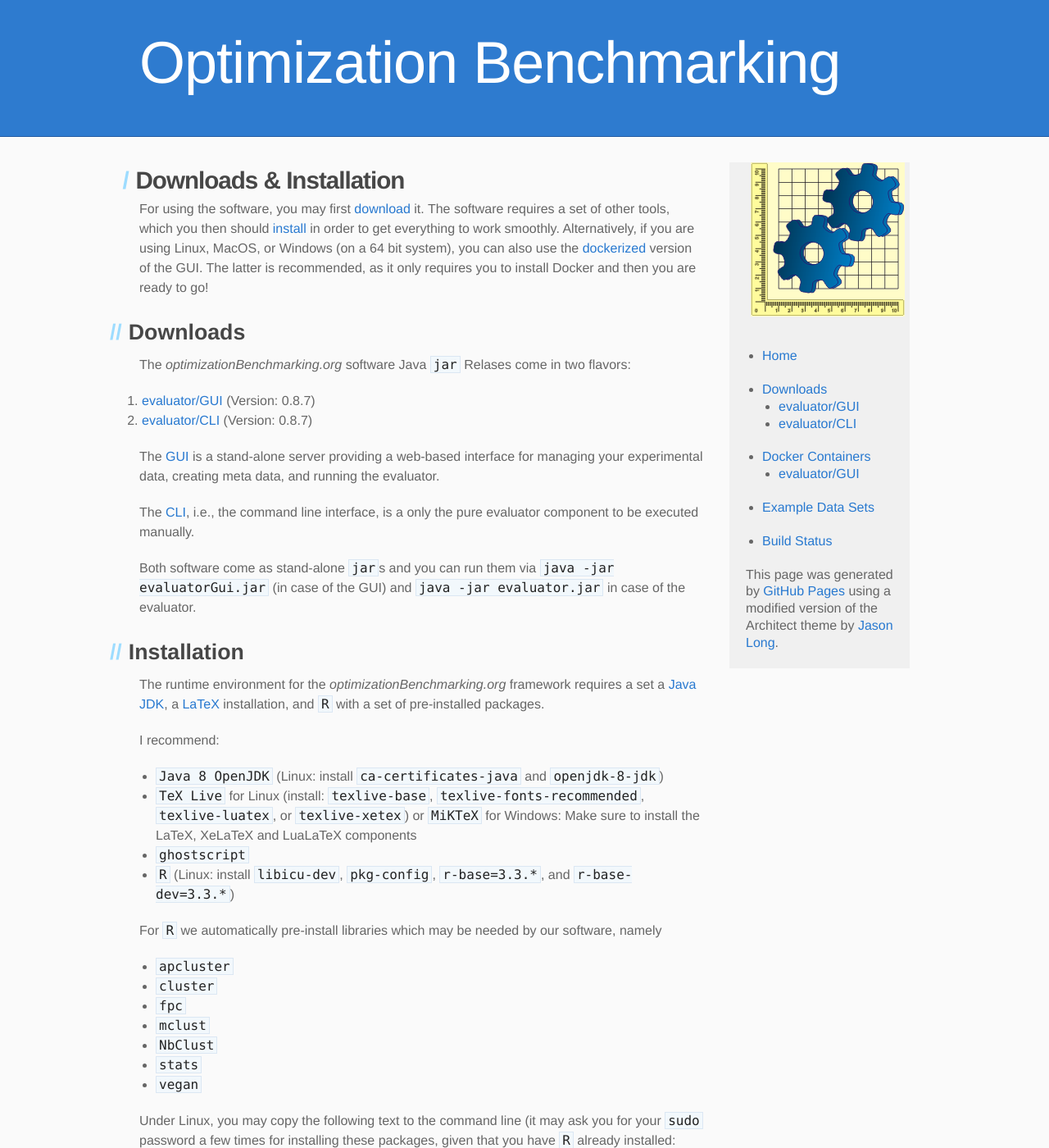
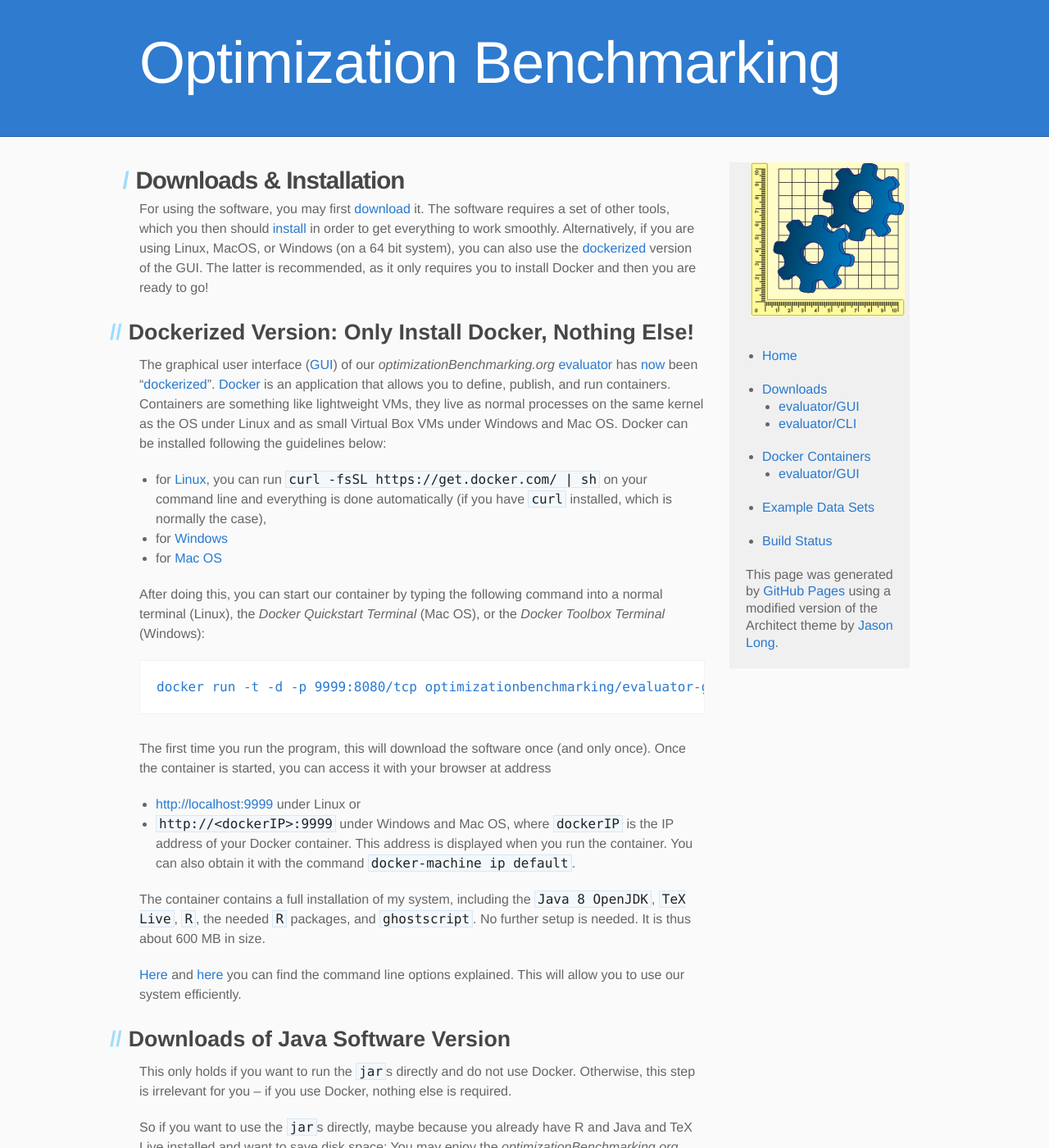
Before and after one commit to optimizationBenchmarking/optimizationBenchmarking.github.io, a Jekyll site: the page built from downloads.md, in a window 1280 px wide and 1400 px high. Shown: the whole window at 82% size. Built offline with Jekyll 4.4.1, drawn with Linux system fonts in a browser that asks for light colours; some of the changed text lies outside the part shown.

Commit message:
Improved Discussion of Downloads

```diff
--- a/downloads.md
+++ b/downloads.md
@@ -8,8 +8,32 @@ categories: default
 
 For using the software, you may first <a href="#down">download</a> it. The software requires a set of other tools, which you then should <a href="#inst">install</a> in order to get everything to work smoothly. Alternatively, if you are using Linux, MacOS, or Windows (on a 64 bit system), you can also use the <a href="#docker">dockerized</a> version of the GUI. The latter is recommended, as it only requires you to install Docker and then you are ready to go!
 
-<h2 id="down">Downloads</h2>
-The {{ site.projectNameStyled }} software Java `jar` Relases come in two flavors:
+<h2 id="docker">Dockerized Version: Only Install Docker, Nothing Else!</h2>
+
+The graphical user interface ([GUI](https://github.com/optimizationBenchmarking/evaluator-gui)) of our {{ site.projectNameStyled }} [evaluator](https://github.com/optimizationBenchmarking/evaluator-evaluator) has <a href="{ site.baseurl }}/page/2016/05/16/dockerized.html">now</a> been "[dockerized](https://hub.docker.com/r/optimizationbenchmarking/evaluator-gui/)". [Docker](http://www.docker.com/) is an application that allows you to define, publish, and run containers. Containers are something like lightweight VMs, they live as normal processes on the same kernel as the OS under Linux and as small Virtual Box VMs under Windows and Mac OS. Docker can be installed following the guidelines below:
+
+* for [Linux](https://docs.docker.com/linux/step_one/), you can run  `curl -fsSL https://get.docker.com/ | sh` on your command line and everything is done automatically (if you have `curl` installed, which is normally the case),
+* for [Windows](https://docs.docker.com/windows/step_one/)
+* for [Mac OS](https://docs.docker.com/mac/step_one/)
+
+After doing this, you can start our container by typing the following command into a normal terminal (Linux), the *Docker Quickstart Terminal* (Mac OS), or the *Docker Toolbox Terminal* (Windows):
+
+    docker run -t -d -p 9999:8080/tcp optimizationbenchmarking/evaluator-gui
+
+The first time you run the program, this will download the software once (and only once). Once the container is started, you can access it with your browser at address
+
+- [http://localhost:9999](http://localhost:9999) under Linux or
+- `http://<dockerIP>:9999` under Windows and Mac OS, where `dockerIP` is the IP address of your Docker container. This address is displayed when you run the container. You can also obtain it with the command `docker-machine ip default`.
+
+The container contains a full installation of my system, including the [`Java 8 OpenJDK`](http://openjdk.java.net/projects/jdk8/), [`TeX Live`](http://www.tug.org/texlive/), [`R`](https://www.r-project.org/), the needed `R` packages, and [`ghostscript`](http://ghostscript.com/). No further setup is needed. It is thus about 600 MB in size.
+
+[Here](https://hub.docker.com/r/optimizationbenchmarking/evaluator-gui/) and [here](https://github.com/optimizationBenchmarking/environments-evaluator-gui/blob/master/README.md) you can find the command line options explained. This will allow you to use our system efficiently.
+
+<h2 id="down">Downloads of Java Software Version</h2>
+
+This only holds if you want to run the `jar`s directly and do not use Docker. Otherwise, this step is irrelevant for you &ndash; if you use Docker, nothing else is required.
+
+So if you want to use the `jar`s directly, maybe because you already have R and Java and TeX Live installed and want to save disk space: You may enjoy the {{ site.projectNameStyled }} software Java `jar` releases  in two flavors:
 
 <ol>
 <li><a href="https://github.com/optimizationBenchmarking/evaluator-gui/releases/download/{{ site.guiVersion }}/evaluatorGui.jar">evaluator/GUI</a> (Version: {{ site.guiVersion }})</li>
@@ -22,7 +46,9 @@ The <a href="https://github.com/optimizationBenchmarking/evaluator-evaluator/rel
 
 Both software come as stand-alone `jar`s and you can run them via `java -jar evaluatorGui.jar` (in case of the GUI) and `java -jar evaluator.jar` in case of the evaluator.
 
-<h2 id="install">Installation</h2>
+<h2 id="install">Installation of Java Software Version</h2>
+
+This only holds if you want to run the `jar`s directly and do not use Docker. Otherwise, this step is irrelevant for you &ndash; if you use Docker, nothing else is required.
 
 The runtime environment for the {{ site.projectNameStyled }} framework requires a set a [Java JDK](https://en.wikipedia.org/wiki/Java_Development_Kit), a [LaTeX](https://en.wikipedia.org/wiki/LaTeX) installation, and [`R`](https://www.r-project.org/)  with a set of pre-installed packages.
 
@@ -55,21 +81,6 @@ Under Linux, you may copy the following text to the command line (it may ask you
     sudo Rscript -e "if(!(require(\"stats\"))) install.packages(\"stats\", ${R_params})" &&\
     sudo Rscript -e "if(!(require(\"vegan\"))) install.packages(\"vegan\", ${R_params})"
 
-<h2 id="docker">Dockerized Version: Only Install Docker, Nothing Else!</h2>
-
-The graphical user interface ([GUI](https://github.com/optimizationBenchmarking/evaluator-gui)) of our {{ site.projectNameStyled }} [evaluator](https://github.com/optimizationBenchmarking/evaluator-evaluator) has <a href="{ site.baseurl }}/page/2016/05/16/dockerized.html">now</a> been "[dockerized](https://hub.docker.com/r/optimizationbenchmarking/evaluator-gui/)"! [Docker](http://www.docker.com/) is an application that allows you to define, publish, and run containers. Containers are something like lightweight VMs, they live as normal processes on the same kernel as the OS. Under Linux, you can install docker via
-
-    curl -fsSL https://get.docker.com/ | sh
-
-After doing this, you can start our container via
-
-    docker run -t -d -p 80:8080/tcp optimizationbenchmarking/evaluator-gui
-
-The first time you run the program, this will download the software once (and only once). Once the container is started, you can access my program by opening your browser and visiting "`localhost`". The above line of code maps port 80 to my GUI, you can replace the "80" with another port, say `8080`, if you already have a web server running. You would then browse to this port, say "`localhost:8080`".
-
-The container contains a full installation of my system, including Tex Live, R with the required packages, and the right JDK. No further setup is needed. It is thus about 600 MB in size.
-
-[Here](https://hub.docker.com/r/optimizationbenchmarking/evaluator-gui/) and [here](https://github.com/optimizationBenchmarking/environments-evaluator-gui/blob/master/README.md) you can find the command line options explained. This will allow you to use our system efficiently.
 
 <h2>Documentation</h2>
 
```
Also changed, not shown: _posts/2016-05-16-dockerized.md (+1 -1 lines).
